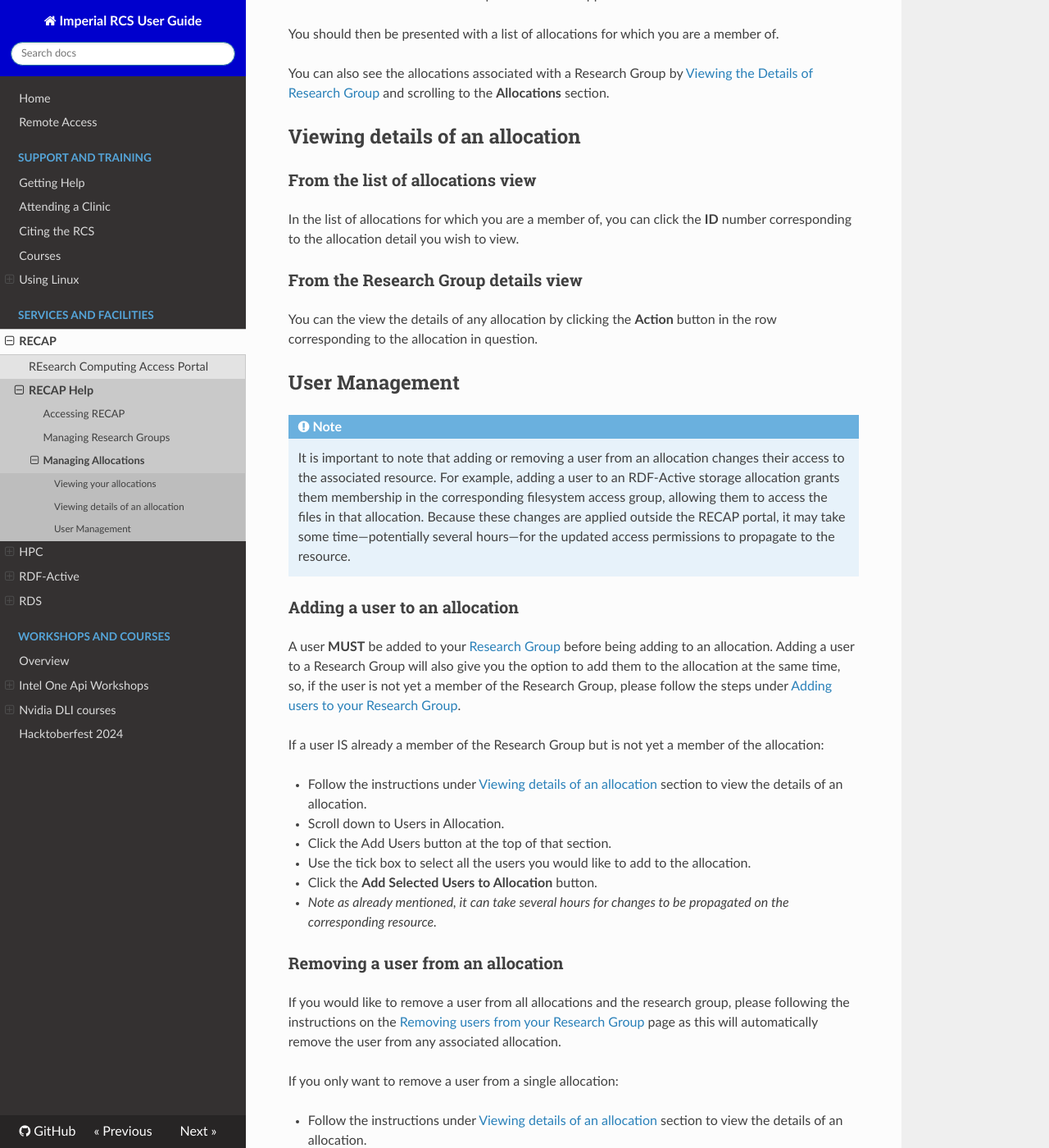
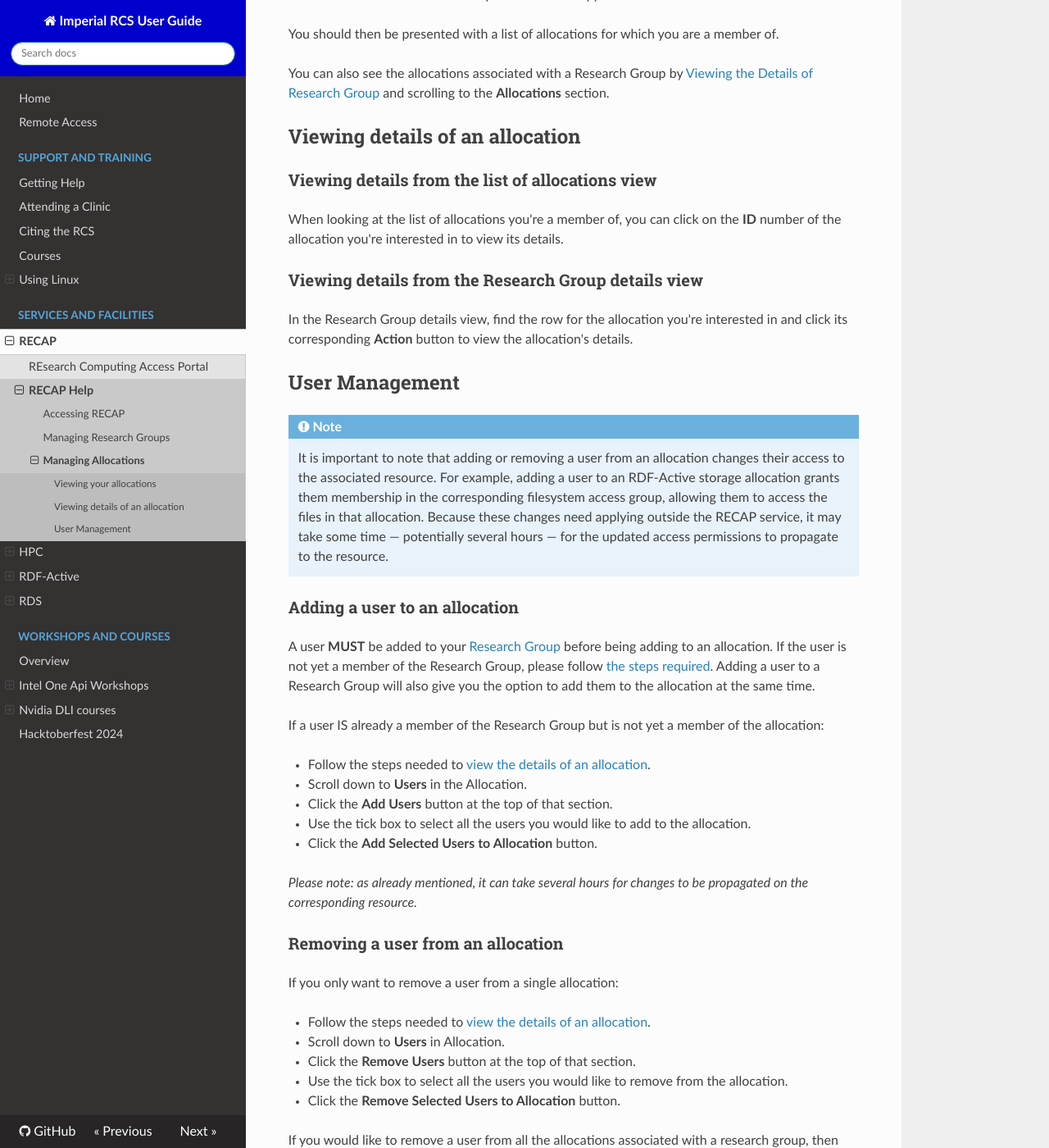
Before and after one commit to ImperialCollegeLondon/icl-rcs-user-guide, an MkDocs documentation site: the page built from docs/recap/allocations.md, in a window 1280 px wide and 1400 px high, scrolled down 378 px. Shown: the whole window at 82% size. Built offline with MkDocs 1.6.1, drawn with Linux system fonts in a browser that asks for light colours; nearby versions of some CDN libraries; some of the changed text lies outside the part shown.

Commit message:
feat(recap): touch up and todo notes

```diff
--- a/docs/recap/allocations.md
+++ b/docs/recap/allocations.md
@@ -2,7 +2,7 @@
 
 ## Viewing your allocations
 
-When you first login to [RECAP](./access.md) you should see the home page with the *Welcome to the Imperial Research Computing Access Portal* message.
+When you first login to [RECAP](./access.md) you should see the home page with a *"Welcome to the Imperial Research Computing Access Portal"* message.
 
 To see the allocations you are a member of:
 
@@ -15,40 +15,41 @@ You can also see the allocations associated with a Research Group by [Viewing th
 
 ## Viewing details of an allocation
 
-### From the list of allocations view
+### Viewing details from the list of allocations view
 
-In the list of allocations for which you are a member of, you can click the **ID** number corresponding to the allocation detail you wish to view.
+When looking at the list of allocations you're a member of, you can click on the **ID** number of the allocation you're interested in to view its details.
 
-### From the Research Group details view
+### Viewing details from the Research Group details view
 
-You can the view the details of any allocation by clicking the **Action** button in the row corresponding to the allocation in question.
+In the Research Group details view, find the row for the allocation you're interested in and click its corresponding **Action** button to view the allocation's details.
 
 ## User Management
 
 !!! Note
-    It is important to note that adding or removing a user from an allocation changes their access to the associated resource. For example, adding a user to an RDF‑Active storage allocation grants them membership in the corresponding filesystem access group, allowing them to access the files in that allocation. Because these changes are applied outside the RECAP portal, it may take some time—potentially several hours—for the updated access permissions to propagate to the resource.
+    It is important to note that adding or removing a user from an allocation changes their access to the associated resource. For example, adding a user to an RDF‑Active storage allocation grants them membership in the corresponding filesystem access group, allowing them to access the files in that allocation. Because these changes need applying outside the RECAP service, it may take some time — potentially several hours — for the updated access permissions to propagate to the resource.
 
 ### Adding a user to an allocation
 
-A user **MUST** be added to your [Research Group](./research-groups.md) before being adding to an allocation. Adding a user to a Research Group will also give you the option to add them to the allocation at the same time, so, if the user is not yet a member of the Research Group, please follow the steps under [Adding users to your Research Group](./research-groups.md#adding-users-to-your-research-group).
+A user **MUST** be added to your [Research Group](./research-groups.md) before being adding to an allocation. If the user is not yet a member of the Research Group, please follow [the steps required](./research-groups.md#adding-users-to-your-research-group). Adding a user to a Research Group will also give you the option to add them to the allocation at the same time.
 
 If a user IS already a member of the Research Group but is not yet a member of the allocation:
 
-* Follow the instructions under [Viewing details of an allocation](#viewing-details-of-an-allocation) section to view the details of an allocation.
-* Scroll down to Users in Allocation.
-* Click the Add Users button at the top of that section.
+* Follow the steps needed to [view the details of an allocation](#viewing-details-of-an-allocation).
+* Scroll down to **Users** in the Allocation.
+* Click the **Add Users** button at the top of that section.
 * Use the tick box to select all the users you would like to add to the allocation.
 * Click the **Add Selected Users to Allocation** button.
-* *Note as already mentioned, it can take several hours for changes to be propagated on the corresponding resource.*
+
+*Please note: as already mentioned, it can take several hours for changes to be propagated on the corresponding resource.*
 
 ### Removing a user from an allocation
 
-If you would like to remove a user from all allocations and the research group, please following the instructions on the [Removing users from your Research Group](./research-groups.md#removing-users-from-your-research-group) page as this will automatically remove the user from any associated allocation.
-
 If you only want to remove a user from a single allocation:
 
-* Follow the instructions under [Viewing details of an allocation](#viewing-details-of-an-allocation) section to view the details of an allocation.
-* Scroll down to Users in Allocation.
-* Click the Remove Users button at the top of that section.
+* Follow the steps needed to [view the details of an allocation](#viewing-details-of-an-allocation).
+* Scroll down to **Users** in Allocation.
+* Click the **Remove Users** button at the top of that section.
 * Use the tick box to select all the users you would like to remove from the allocation.
-* Click the **Add Selected Users to Allocation** button.
+* Click the **Remove Selected Users to Allocation** button.
+
+If you would like to remove a user from all the allocations associated with a research group, then consider [removing the user from the Research Group itself](./research-groups.md#removing-users-from-your-research-group) as this removes users automatically from any associated allocation.
```
Also changed, not shown: docs/recap/access.md (+3 -0 lines), docs/recap/index.md (+3 -3 lines), docs/recap/research-groups.md (+14 -17 lines).
